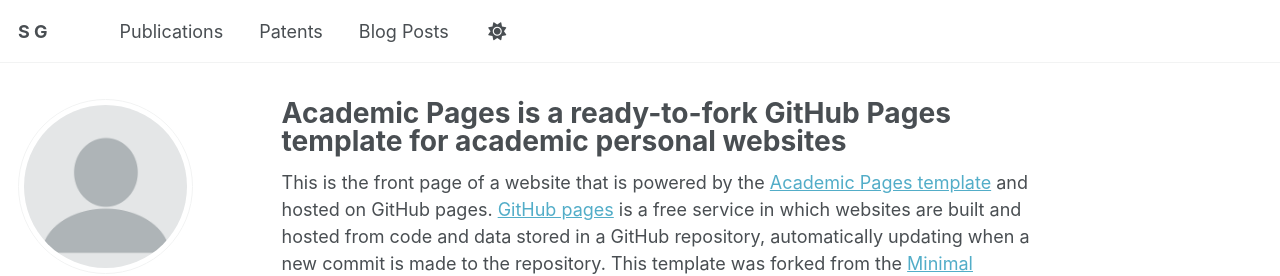
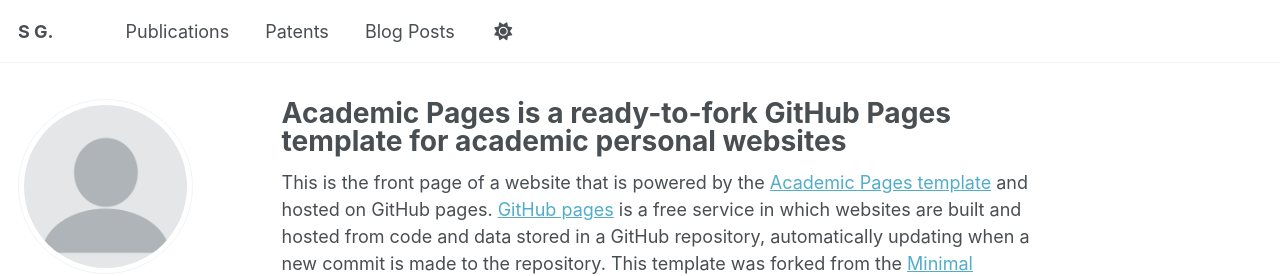
Before and after one commit to srigundavelli/srigundavelli.github.io, a Jekyll site: the page built from _pages/about.md, in a window 1280 px wide. Shown: the top 276 px of the page. Built offline with Jekyll 4.4.1, drawn with Linux system fonts in a browser that asks for light colours; some web fonts are replaced; a script that is not in the unit is left out.

```diff
--- a/_config.yml
+++ b/_config.yml
@@ -9,7 +9,7 @@
 # Basic Site Settings
 locale                   : "en-US"
 site_theme               : "default" # Currently available options are "default", "air"
-title                    : "S G"
+title                    : "S G."
 title_separator          : "-"
 name                     : "S G"
 description              : "Researcher at Cisco"
```
